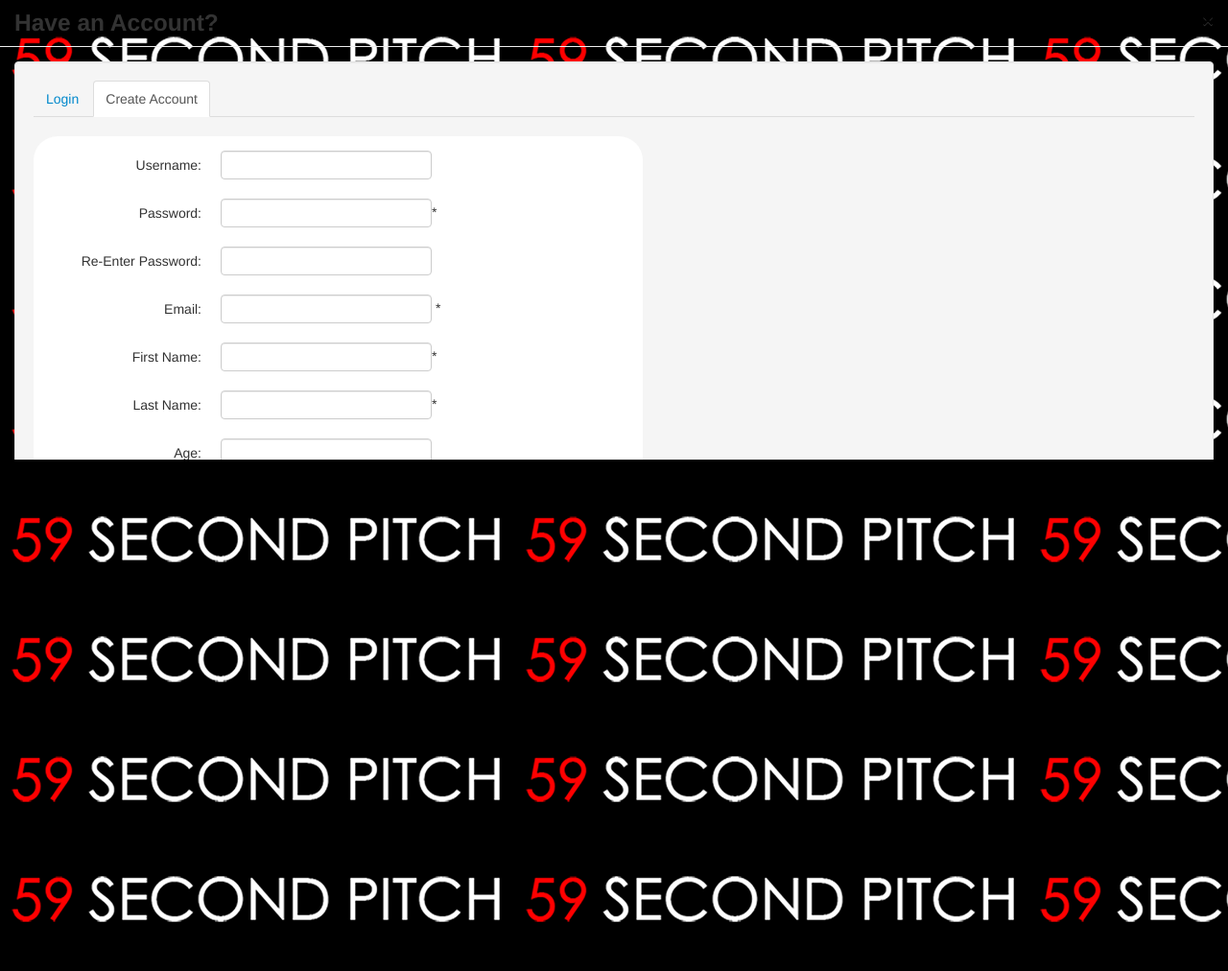
After one commit to ejt215/59SecondPitch, a PHP site: page /59SecondPitch/login.php in a window 1280 px wide, after a click on "Create Account". The commit adds this page. Shown: the top 1012 px of the page at 96% size. Run offline with PHP 8.4, Linux system fonts and the light colour scheme; some libraries are stand-ins or nearby versions.

Commit message:
Started creating login.php for the login page

```diff
--- /dev/null
+++ b/CSS/loginStyles.css
@@ -0,0 +1,22 @@
+/*
+To change this license header, choose License Headers in Project Properties.
+To change this template file, choose Tools | Templates
+and open the template in the editor.
+*/
+/*
+    Created on : Oct 26, 2014, 3:29:47 PM
+    Author     : Smithers
+*/
+body {
+      background-image: url("../IMG/59SecondPitchLogo.png");
+}
+
+#newProfileForm, #investorForm, #entrepreneurForm {
+    background: white;
+    border-radius: 25px;
+    padding: 15px
+}
+
+form{
+    width:50%;
+}
--- a/index.php
+++ b/index.php
@@ -137,8 +137,10 @@ session_start();
                     <div class="controls"><input type="text" id="city" name="city" value = "<?php echo $city; ?>"></div>
                 </div>
                 <div class="control-group">
-                    <div class="controls"><input type="radio" name="type" <?php if (isset($type) && $type=="Entrepreneur"){ echo "Entrepreneur";}?>value="Entrepreneur">Entrepreneur<span class="error">* <?php echo $typeErr; ?><br>
-                        <input type="radio" name = "type" <?php if (isset($type) && $type=="Investor"){ echo "Investor";}?>value="Investor">Investor</div>
+                    <div class="controls">
+                        <input type="radio" name="type" <?php if (isset($type) && $type=="Entrepreneur"){ echo "Entrepreneur";}?>value="Entrepreneur">Entrepreneur<span class="error">* <?php echo $typeErr; ?><br>
+                        <input type="radio" name = "type" <?php if (isset($type) && $type=="Investor"){ echo "Investor";}?>value="Investor">Investor
+                    </div>
                 </div>
                 <div class="control-group">
                     <div class="controls"><button type="submit" class="btn">Submit</button></div>
--- /dev/null
+++ b/login.php
@@ -0,0 +1,201 @@
+<!DOCTYPE html>
+<?php
+    session_start();
+?>
+<html>
+    <head>
+        <meta charset="UTF-8">
+        <title>59SecondPitch Login</title>
+        <link href="CSS/bootstrap.min.css" rel="stylesheet" media="screen">
+        <link href="CSS/loginStyles.css" rel="stylesheet">
+    </head>
+    <body>
+        <script src="http://code.jquery.com/jquery.js"></script>
+        <script src="JS/bootstrap.min.js"></script>
+        <link class="cssdeck" rel="stylesheet" href="//cdnjs.cloudflare.com/ajax/libs/twitter-bootstrap/2.3.1/css/bootstrap.min.css">
+        <link rel="stylesheet" href="//cdnjs.cloudflare.com/ajax/libs/twitter-bootstrap/2.3.1/css/bootstrap-responsive.min.css" class="cssdeck">
+
+
+         <?php
+        // define variables and set to empty values
+        $firstnameErr = $lastnameErr = $emailErr = $passwordErr = $repasswordErr =$typeErr =  "";
+        $name = $email = $password = $lastname = $firstname = $repassword = $age = $almamater = $city = $username = $type= "";
+        $valid = true;
+        if ($_SERVER["REQUEST_METHOD"] == "POST") {
+            if (empty($_POST["firstname"])) {
+                $firstnameErr = "First name is required";
+                $valid = false;
+            } else {
+                $firstname = $_POST["firstname"];
+                if (!preg_match("/^[a-zA-Z ]*$/", $firstname)) {
+                    $firstnameErr = "Only letters and white space allowed";
+                    $valid = false;
+                }
+            }
+
+            if (empty($_POST["email"])) {
+                $emailErr = "Email is required";
+                $valid = false;
+            } else {
+                $email = $_POST["email"];
+                if (!filter_var($email, FILTER_VALIDATE_EMAIL)) {
+                    $emailErr = "Invalid email format";
+                    $valid = false;
+                }
+            }
+
+            if (empty($_POST["password"])) {
+                $passwordErr = "Password is required";
+                $valid = false;
+            } else {
+                $password = $_POST["password"];
+                $repassword = $_POST["repassword"];
+                if($password !=$repassword){
+                    $passwordErr ="Passwords do not match.";
+                    $valid = false;
+                }
+            }
+
+            if (empty($_POST["lastname"])) {
+                $lastnameErr = "Last name is required";
+                $valid = false;
+            } else {
+                $lastname = $_POST["lastname"];
+                if (!preg_match("/^[a-zA-Z ]*$/", $lastname)) {
+                    $lastnameErr = "Only letters and white space allowed";
+                    $valid = false;
+                }
+            }
+             if (empty($_POST["type"])) {
+                $typeErr = "Profile type is required.";
+                $valid = false;
+            } else {
+                $type = $_POST["type"];
+
+            }
+            $age = $_POST["age"];
+            $almamater = $_POST["almamater"];
+            $city = $_POST["city"];
+
+            $username = $_POST["username"];
+
+            if($valid){
+                $_SESSION['firstname'] =$firstname;
+                $_SESSION['lastname'] =$lastname;
+                $_SESSION['type'] =$type;
+                $_SESSION['email'] =$email;
+                $_SESSION['age'] =$age;
+                $_SESSION['username'] =$username;
+                $_SESSION['password'] =$password;
+                $_SESSION['almamater'] =$almamater;
+                $_SESSION['city'] =$city;
+                header('Location: http://localhost/59SecondPitch/update.php');
+            exit();
+            }
+        }
+        ?>
+        <div class="" id="loginModal">
+            <div class="modal-header">
+                <button type="button" class="close" data-dismiss="modal" aria-hidden="true">×</button>
+                <h3>Have an Account?</h3>
+            </div>
+            <div class="modal-body">
+                <div class="well">
+                    <ul class="nav nav-tabs">
+                        <li class="active"><a href="#login" data-toggle="tab">Login</a></li>
+                        <li><a href="#create" data-toggle="tab">Create Account</a></li>
+                    </ul>
+                    <div id="myTabContent" class="tab-content">
+                        <div class="tab-pane active in" id="login">
+                            <form class="form-horizontal" action='' method="POST">
+                                <fieldset>
+                                    <div id="legend">
+                                        <legend class="">Login</legend>
+                                    </div>
+                                    <div class="control-group">
+                                        <!-- Username -->
+                                        <label class="control-label"  for="username">Username</label>
+                                        <div class="controls">
+                                            <input type="text" id="username" name="username" placeholder="" class="input-xlarge">
+                                        </div>
+                                    </div>
+
+                                    <div class="control-group">
+                                        <!-- Password-->
+                                        <label class="control-label" for="password">Password</label>
+                                        <div class="controls">
+                                            <input type="password" id="password" name="password" placeholder="" class="input-xlarge">
+                                        </div>
+                                    </div>
+
+
+                                    <div class="control-group">
+                                        <!-- Button -->
+                                        <div class="controls">
+                                            <button class="btn btn-success">Login</button>
+                                        </div>
+                                    </div>
+                                </fieldset>
+                            </form>
+                        </div>
+                        <div class="tab-pane fade" id="create">
+                            <form class="form-horizontal" id="newProfileForm" action="update.php"<?php //echo htmlspecialchars($_SERVER["PHP_SELF"]); ?> method="POST">
+
+                                <div class="control-group">
+                                    <label class="control-label" for="username">Username:</label>
+                                    <div class="controls"><input type="text" id="username" name="username" value = "<?php echo $username; ?>"></div>
+                                </div>
+                                <div class="control-group">
+                                    <label class="control-label" for="password">Password:</label>
+                                    <div class="controls"><input type="password" id="password" name="password" value = "<?php echo $password; ?>"><span class="error">* <?php echo $passwordErr; ?></span><br></div>
+                                </div>
+                                <div class="control-group">
+                                    <label class="control-label" for="repassword">Re-Enter Password:</label>
+                                    <div class="controls"><input type="password" id="repassword" name="repassword" value = "<?php echo $repassword; ?>"></div>
+                                </div>
+                                <div class="control-group">
+                                    <label class="control-label" for="email">Email:</label>
+                                    <div class="controls"><input type="text" id="email" name="email" value = "<?php echo $email; ?>"> <span class="error">* <?php echo $emailErr; ?></span></div>
+                                </div>
+                                <div class="control-group">
+                                    <label class="control-label" for="firstname">First Name:</label>
+                                    <div class="controls"><input type="text" id="firstname" name="firstname" method ="post" value = "<?php echo $firstname; ?>"><span class="error">* <?php echo $firstnameErr; ?></span></div>
+                                </div>
+                                <div class="control-group">
+                                    <label class="control-label" for="lastname">Last Name:</label>
+                                    <div class="controls"><input type="text" id="lastname" name="lastname" value = "<?php echo $lastname; ?>"><span class="error">* <?php echo $lastnameErr; ?></span></div>
+                                </div>
+                                <div class="control-group">
+                                    <label class="control-label" for="age">Age:</label>
+                                    <div class="controls"><input type="text" id="age" name="age" value = "<?php echo $age; ?>"></div>
+                                </div>
+                                <div class="control-group">
+                                    <label class="control-label" for="almamater">University/Alma Mater:</label>
+                                    <div class="controls"><input type="text" id="almamater" name="almamater" value = "<?php echo $almamater; ?>"></div>
+                                </div>
+                                <div class="control-group">
+                                    <label class="control-label" for="city">City/Metro Area:</label>
+                                    <div class="controls">
+                                        <input type="text" id="city" name="city" value = "<?php echo $city; ?>">
+                                    </div>
+                                </div>
+                                <div class="control-group">
+                                    <div class="controls">
+                                        <input type="radio" name="type" <?php if (isset($type) && $type=="Entrepreneur"){ echo "Entrepreneur";}?>value="Entrepreneur">Entrepreneur<span class="error">* <?php echo $typeErr; ?><br>
+                                        <input type="radio" name = "type" <?php if (isset($type) && $type=="Investor"){ echo "Investor";}?>value="Investor">Investor
+                                    </div>
+                                </div>
+                                <div class="control-group">
+                                    <div class="controls"><button type="submit" class="btn">Submit</button></div>
+                                </div>
+                            </form>
+                        </div>
+                    </div>
+                </div>
+            </div>
+        </div>
+
+
+
+        <script class="cssdeck" src="//cdnjs.cloudflare.com/ajax/libs/jquery/1.9.1/jquery.min.js"></script>
+        <script class="cssdeck" src="//cdnjs.cloudflare.com/ajax/libs/twitter-bootstrap/2.3.1/js/bootstrap.min.js"></script>
--- a/updateInvestor.php
+++ b/updateInvestor.php
@@ -21,4 +21,5 @@ $sql = "INSERT INTO investor (59profileid,class,contact_type,contact_preferences
         "VALUES ('$profileID','$class','$contact_type','$contact_preferences')";
 
 $dao->executeSQL($sql);
+header("Location: Browse.php");
 ?>
```
Also changed, not shown: Browse.php (added, +62 -0 lines), fiftynineDAO.php (+52 -0 lines), update.php (+9 -52 lines).
